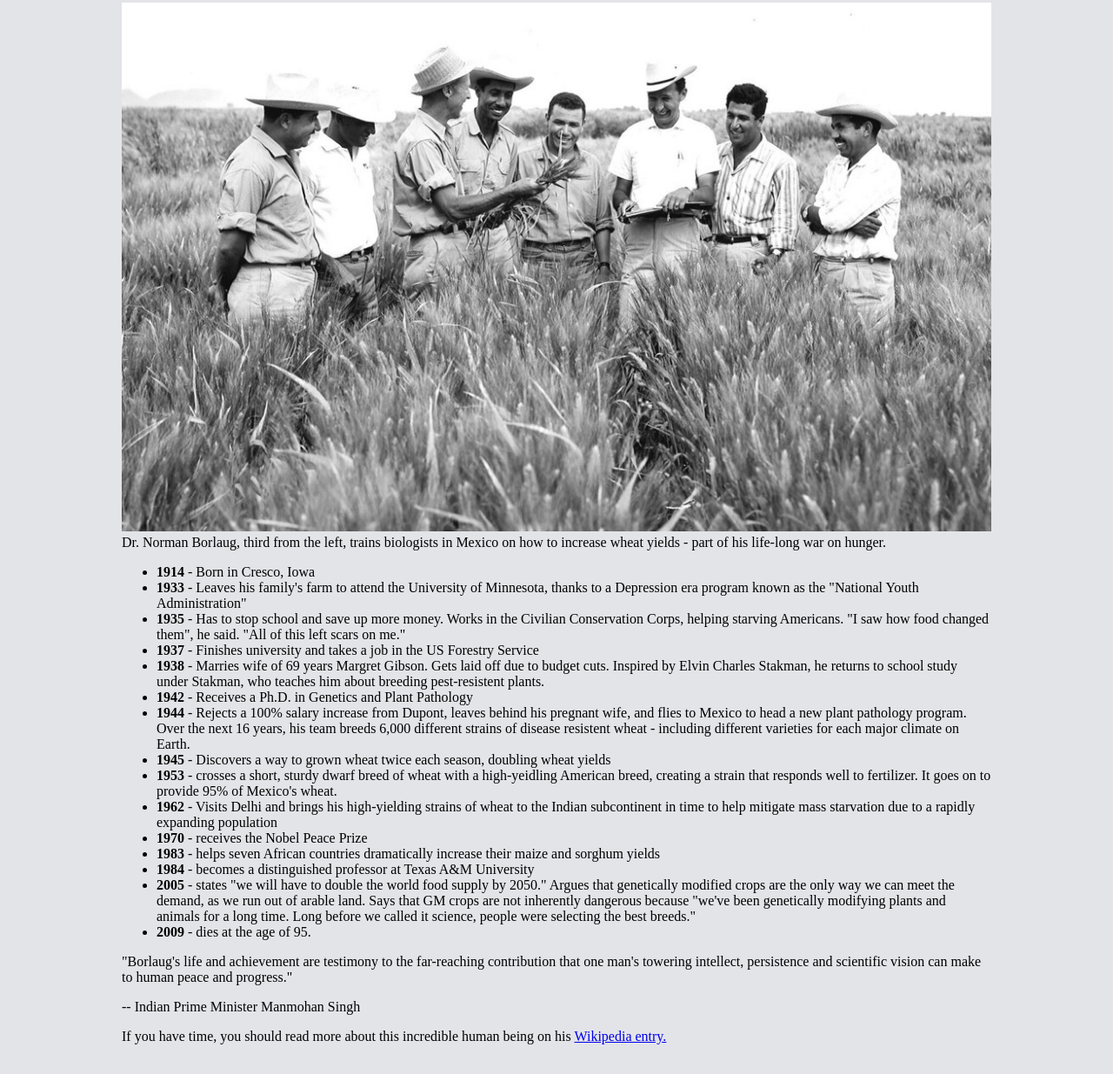
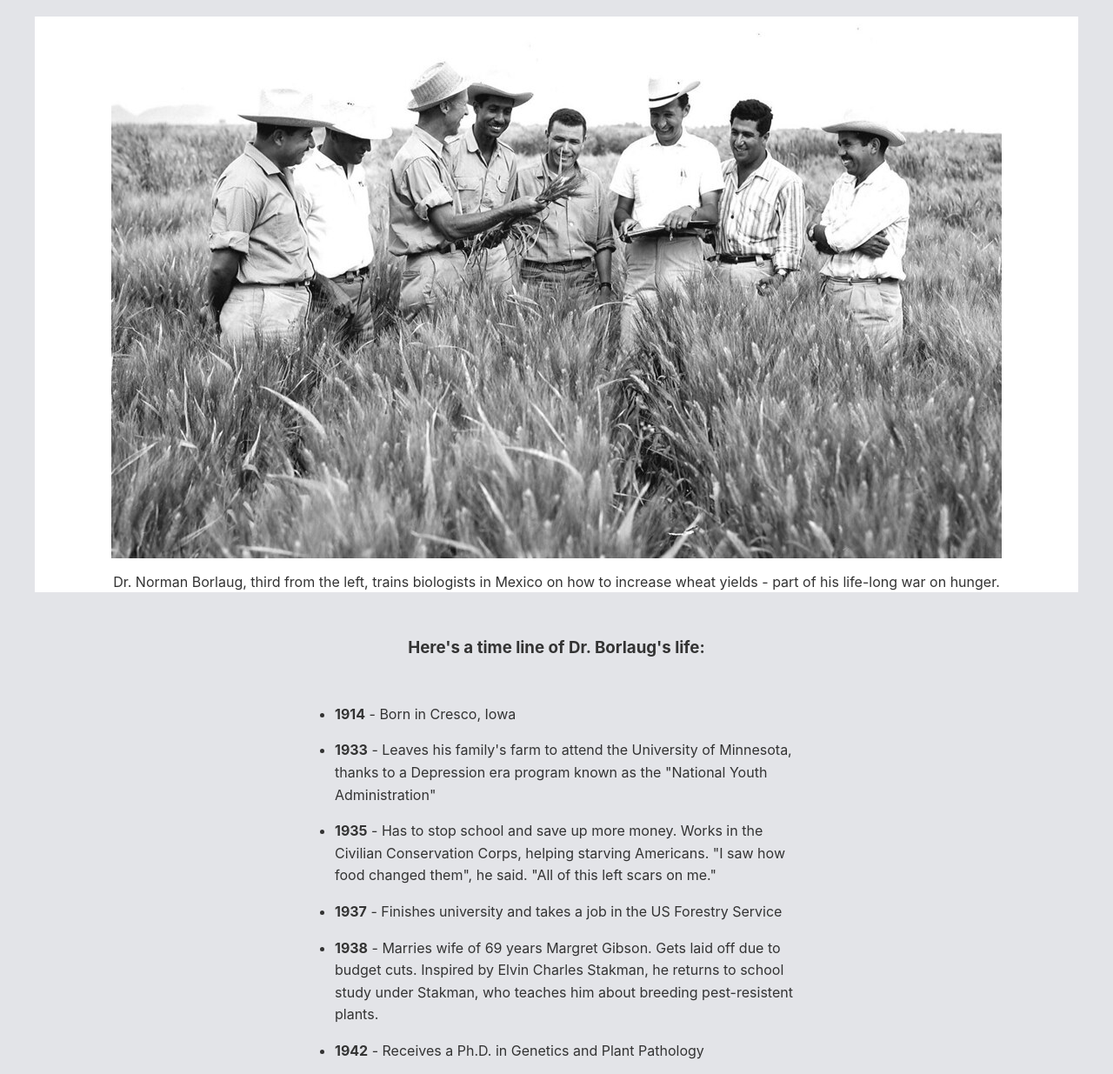
Before and after one commit to anicetEnselme/practices, a plain HTML site: page freecodecamp/tributePage/tribute.html in a window 1280 px wide. Shown: the part 124-1359 px from the top of the page at 87% size. Before the commit the page ends 1333 px from the top, so only its background shows below. Drawn offline with Linux system fonts and the light colour scheme.

Commit message:
Première version de tribute page

```diff
--- a/freecodecamp/tibutePage/tibute.css
+++ /dev/null
@@ -1,16 +0,0 @@
-html{
-	background-color: #e3e4e8;
-}
-
-#main{
-	margin-left: auto;
-	margin-right: auto;
-	width: 1000px;
-}
-#image{
-	max-width: 100%;
-	height: auto;
-}
-#title{
-
-}
--- /dev/null
+++ b/freecodecamp/tributePage/tribute.css
@@ -0,0 +1,87 @@
+html{
+	background-color: #e3e4e8;
+	font-size: 10px;
+	color: internal root color;
+}
+body{
+	font-family: -apple-system,BlinkMacSystemFont, "Segoe UI", "Roboto", "Helvetica Neue", Arial, sans-serif;
+	font-size: 1.6em;
+	line-height: 1.5;
+	text-align: center;
+	color:#333;
+	margin: 0;
+	border-radius: 1;
+}
+h1{
+	font-size: 4rem;
+	margin-bottom: 0;
+	display: block;
+/*	margin-block-start: 0.67em;
+    margin-block-end: 0.67em;
+    margin-inline-start: 0px;
+    margin-inline-end: 0px;
+    font-weight: bold;*/
+}
+p
+#main{
+	margin-top: 80px;
+
+}
+#title{
+	text-align: center;
+}
+#img-div{
+	background-color: white;
+
+}
+#image{
+	max-width: 100%;
+	height: auto;
+	display: block;
+	margin: 0 auto;
+	/*
+	cette ligne équivaut à
+	margin-top: 0px;
+	margin-right: auto;
+	margin-bottom: 0px;
+	margin-left:auto;
+	*/
+}
+figcaption{
+	display: block;
+}
+#img-caption{
+	margin: 15px 0 5px 0;
+	text-align: center;
+}
+h3{
+	display: block;
+	font-weight: bold;
+}
+#tribute-info{
+	margin:50px 0;
+	text-align: center;
+}
+ul{
+	max-width: 550px;
+	margin: 0 auto 50px auto;
+	text-align: left;
+	line-height: 1.6;
+	display: block;
+}
+li{
+	margin: 16px 0;
+	display: list-item;
+	text-align: -webkit-match-parent;
+}
+blockquote{
+	max-width: 550px;
+	text-align: left;
+	display: block;
+	margin: 0 auto 50px auto;
+	font-style: italic;
+}
+#tribute-more{
+
+/*margin-left: 5%;
+*/}
--- a/freecodecamp/tibutePage/tibute.html
+++ b/freecodecamp/tributePage/tribute.html
@@ -2,32 +2,29 @@
 <html>
 <head>
 	<title>Tribute page</title>
-	<link rel="stylesheet" type="text/css" href="tibute.css">
+	<link rel="stylesheet" type="text/css" href="tribute.css">
 </head>
 <body>
 	<div id="main">
 		<header id="title">
 			<h1>Dr. Norman Borlaug</h1>
-			<h2>The man who saved a billion lives</h2>
+			<p>The man who saved a billion lives</p>
 		</header>
 
-		<div id="img-div">
+		<figure id="img-div">
 			<img src="tribute.jpg" id="image" alt="Some image">
 
-			<div id="img-caption">
-				<caption>
-					Dr. Norman Borlaug, third from the left, trains biologists in Mexico on how to increase wheat yields - part of his life-long war on hunger.
-				</caption>
-			</div>
+			<figcaption id="img-caption">
+				Dr. Norman Borlaug, third from the left, trains biologists in Mexico on how to increase wheat yields - part of his life-long war on hunger.
+			</figcaption>
+		</figure>
 
-			<div id="tribute-info">
+		<h3 id="tribute-info">Here's a time line of Dr. Borlaug's life:</h3>
 
-			</div>
-			<section>
+		<section>
 				<ul>
 					<li><strong>1914</strong> - Born in Cresco, Iowa</li>
-					<li>
-						<strong>1933</strong> -  Leaves his family's farm to attend the 		University of Minnesota, thanks to a Depression 	 era program known as the "National Youth 			 Administration"
+					<li><strong>1933</strong> -  Leaves his family's farm to attend the University of Minnesota, thanks to a Depression 	 era program known as the "National Youth 			 Administration"
 					</li>
 					<li>
 						<strong>1935</strong> - Has to stop school and save up more money. Works in the Civilian Conservation Corps, helping starving Americans. "I saw how food changed them", he said. "All of this left scars on me."
@@ -69,16 +66,18 @@
 						<strong>2009</strong> - dies at the age of 95.
 					</li>
 				</ul>
-				<p>"Borlaug's life and achievement are testimony to the far-reaching contribution that one man's towering intellect, persistence and scientific vision can make to human peace and progress."
-				</p>
-				<p>-- Indian Prime Minister Manmohan Singh</p>
+				<blockquote>
+					<p>
+						"Borlaug's life and achievement are testimony to the far-reaching contribution that one man's towering intellect, persistence and scientific vision can make to human peace and progress."
+					</p>
+					<cite>-- Indian Prime Minister Manmohan Singh</cite>
+				</blockquote>
 			</section>
-		</div>
 
-		<div>
+		<h3 id="tribute-more">
 			If you have time, you should read more about this incredible human being on his
 			<a href="https://en.wikipedia.org/wiki/Norman_Borlaug" id="tribute-link" target="_blank">Wikipedia entry.</a>
-		</div>
+		</h3>
 
 	</div>
 </body>
```
Also changed, not shown: freecodecamp/tributePage/tribute.jpg (renamed from freecodecamp/tibutePage/tribute.jpg), 1 other file.
